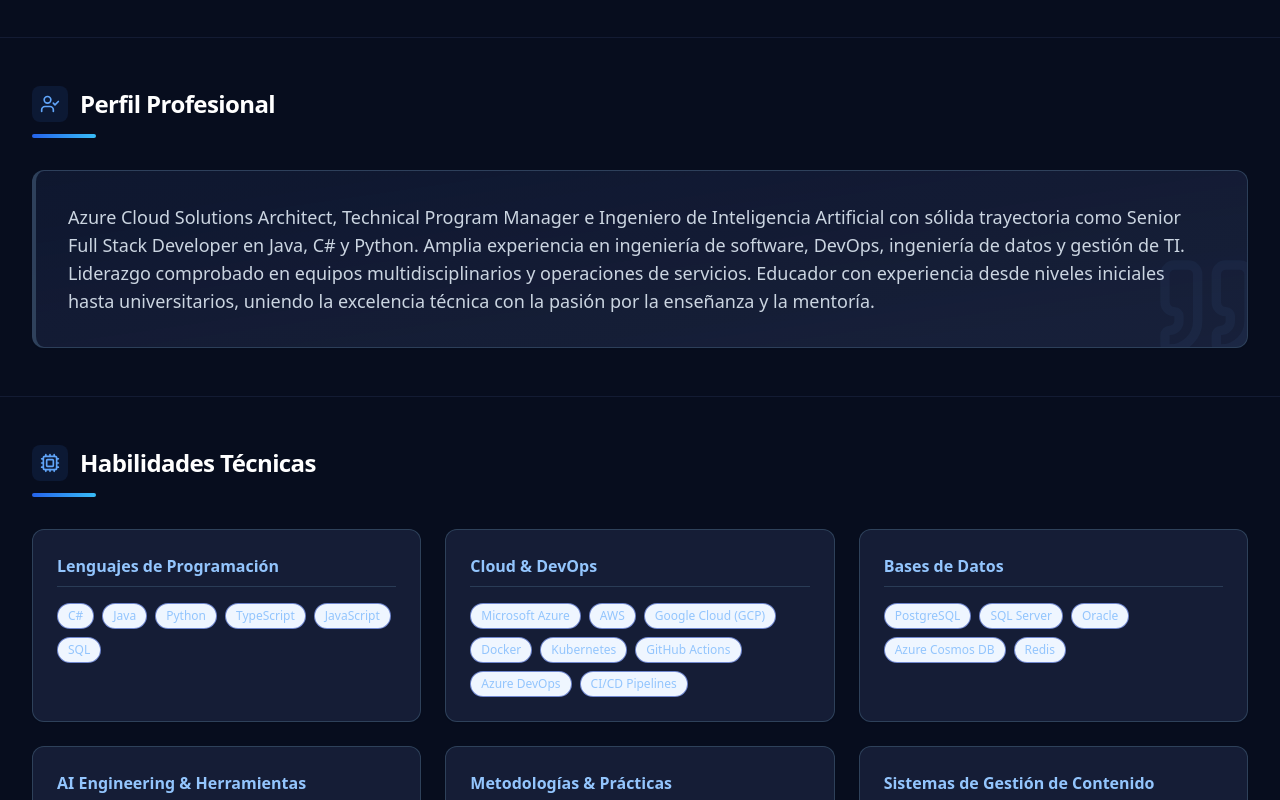
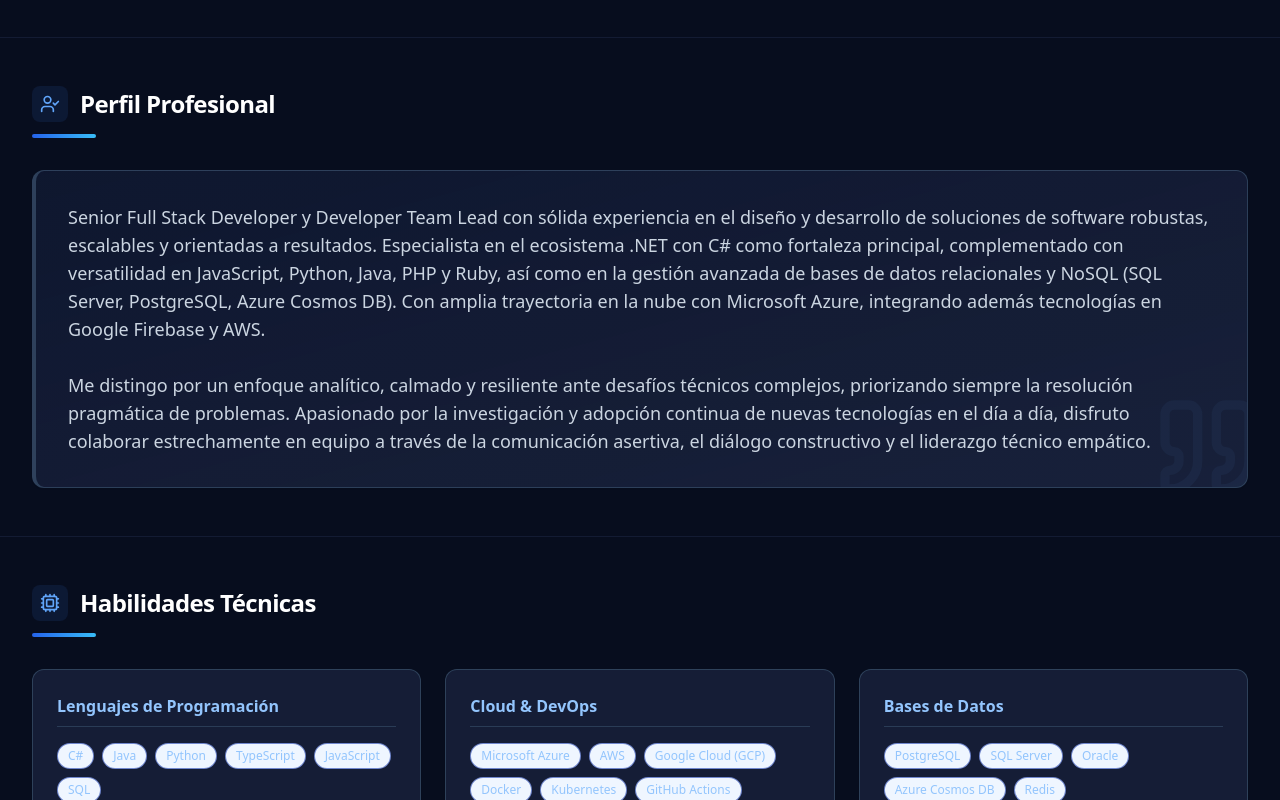
Before and after one commit to ronald32acunadev/curriculumvitae, a React (Vite) app: page / in a window 1280 px wide. Shown: the part 571-1371 px from the top of the page. Built offline with nearby package versions, Linux system fonts and the light colour scheme; what @react-pdf/renderer would draw is missing.

Commit message:
feat(cv): update Section 2 with Ronald's personalized executive summary

```diff
--- a/src/components/pdf/ResumePDFDocument.tsx
+++ b/src/components/pdf/ResumePDFDocument.tsx
@@ -207,7 +207,9 @@ export const ResumePDFDocument: React.FC<ResumePDFProps> = ({ data, language })
         {/* Profile / Summary */}
         <View style={styles.section}>
           <Text style={styles.sectionTitle}>{sectionTitles.profile}</Text>
-          <Text style={styles.paragraph}>{data.summary}</Text>
+          {data.summary.split('\n\n').map((paragraph, idx) => (
+            <Text key={idx} style={styles.paragraph}>{paragraph}</Text>
+          ))}
         </View>
 
         {/* Languages */}
--- a/src/components/sections/SummarySection.tsx
+++ b/src/components/sections/SummarySection.tsx
@@ -17,12 +17,12 @@ export const SummarySection: React.FC = () => {
 
         <Card className="relative overflow-hidden border-l-4 border-l-brand-500 bg-gradient-to-br from-white to-brand-50/30 dark:from-navy-900/60 dark:to-navy-800/40 p-6 md:p-8">
           <Quote className="absolute -bottom-4 -right-4 w-28 h-28 text-brand-500/5 dark:text-brand-400/5 pointer-events-none" />
-          <p
+          <div
             data-testid="summary-text"
-            className="text-base sm:text-lg leading-relaxed text-slate-700 dark:text-slate-300 font-normal"
+            className="text-base sm:text-lg leading-relaxed text-slate-700 dark:text-slate-300 font-normal whitespace-pre-line"
           >
             {data.summary}
-          </p>
+          </div>
         </Card>
       </div>
     </section>
--- a/src/data/cvData.ts
+++ b/src/data/cvData.ts
@@ -13,7 +13,7 @@ export const cvData: BilingualCVData = {
       githubUrl: "https://github.com/ronald32acunadev",
       portfolioUrl: "",
     },
-    summary: "Azure Cloud Solutions Architect, Technical Program Manager e Ingeniero de Inteligencia Artificial con sólida trayectoria como Senior Full Stack Developer en Java, C# y Python. Amplia experiencia en ingeniería de software, DevOps, ingeniería de datos y gestión de TI. Liderazgo comprobado en equipos multidisciplinarios y operaciones de servicios. Educador con experiencia desde niveles iniciales hasta universitarios, uniendo la excelencia técnica con la pasión por la enseñanza y la mentoría.",
+    summary: "Senior Full Stack Developer y Developer Team Lead con sólida experiencia en el diseño y desarrollo de soluciones de software robustas, escalables y orientadas a resultados. Especialista en el ecosistema .NET con C# como fortaleza principal, complementado con versatilidad en JavaScript, Python, Java, PHP y Ruby, así como en la gestión avanzada de bases de datos relacionales y NoSQL (SQL Server, PostgreSQL, Azure Cosmos DB). Con amplia trayectoria en la nube con Microsoft Azure, integrando además tecnologías en Google Firebase y AWS.\n\nMe distingo por un enfoque analítico, calmado y resiliente ante desafíos técnicos complejos, priorizando siempre la resolución pragmática de problemas. Apasionado por la investigación y adopción continua de nuevas tecnologías en el día a día, disfruto colaborar estrechamente en equipo a través de la comunicación asertiva, el diálogo constructivo y el liderazgo técnico empático.",
     languages: [
       { name: "Español", level: "Nativo" },
       { name: "Inglés", level: "C1+ Profesional (TOEIC)" },
@@ -235,7 +235,7 @@ export const cvData: BilingualCVData = {
       githubUrl: "https://github.com/ronald32acunadev",
       portfolioUrl: "",
     },
-    summary: "Azure Cloud Solutions Architect, Technical Program Manager, and AI Engineer with extensive experience as a Senior Full Stack Developer in Java, C#, and Python, coupled with a strong background in software engineering, DevOps, data engineering, and IT management. Proven leadership across cross-functional teams and service operations. Experienced educator from foundational to university levels, blending technical excellence with a genuine passion for teaching and mentorship.",
+    summary: "Senior Full Stack Developer and Developer Team Lead with extensive experience designing and building robust, scalable, and high-impact software solutions. Highly proficient in the .NET ecosystem with C# as my core strength, backed by versatile expertise across JavaScript, Python, Java, PHP, and Ruby, along with deep knowledge of relational and NoSQL databases (SQL Server, PostgreSQL, Azure Cosmos DB). Strong background in cloud solutions on Microsoft Azure, complemented by practical experience in Google Firebase and AWS.\n\nKnown for a calm, analytical, and solution-driven mindset when tackling complex technical challenges under pressure. Passionate about continuous research, experimentation, and integrating emerging technologies into daily workflows. Thrives in collaborative team environments driven by clear communication, constructive dialogue, and empathetic technical leadership.",
     languages: [
       { name: "Spanish", level: "Native" },
       { name: "English", level: "C1+ Professional (TOEIC)" },
```
